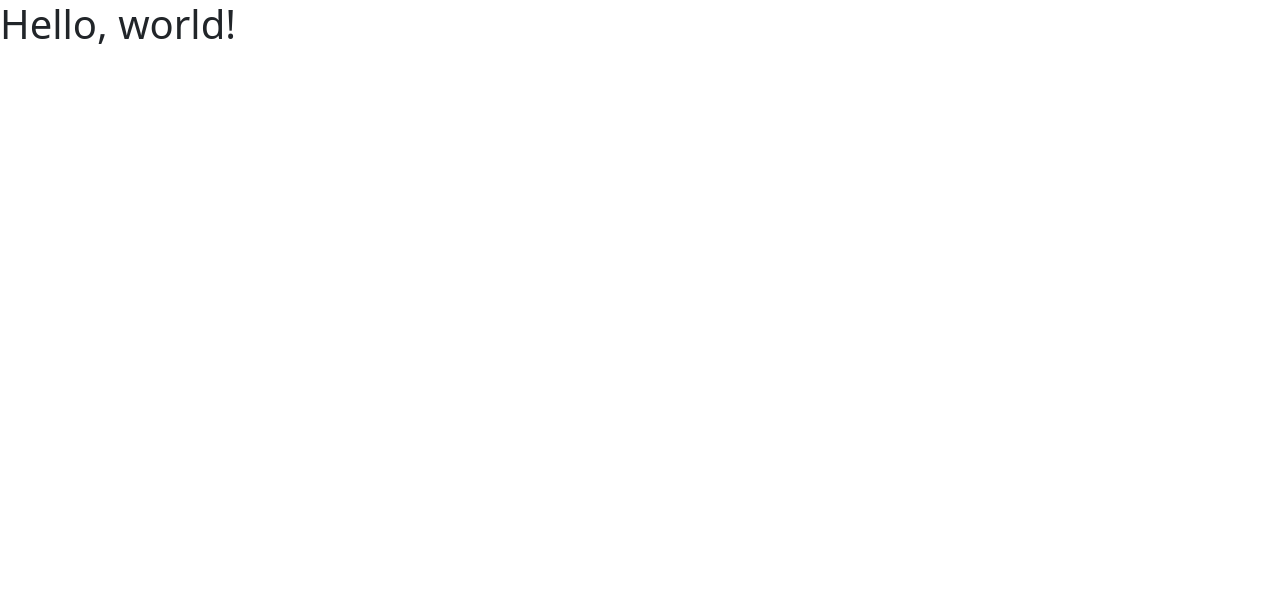
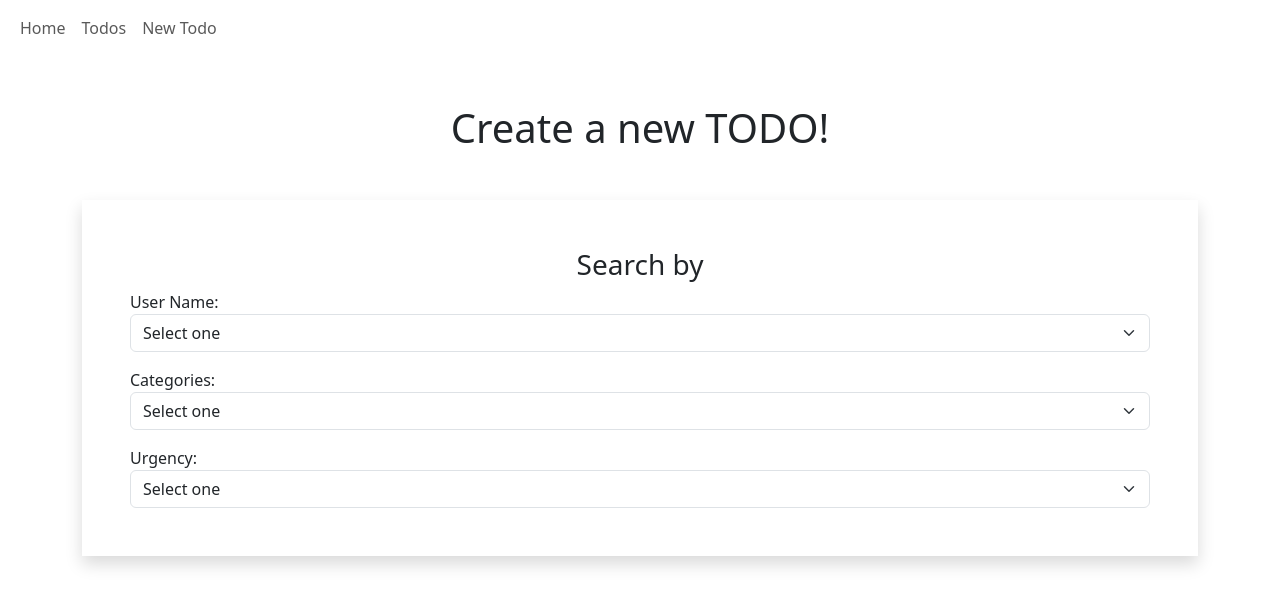
Before and after one commit to CodingElites-Projects/StayOrganized, a plain HTML site: page new-todo.html in a window 1280 px wide. Drawn offline with nearby package versions, Linux system fonts and the light colour scheme.

Commit message:
added 3 dropdowns

```diff
--- a/new-todo.html
+++ b/new-todo.html
@@ -1,15 +1,107 @@
 <!doctype html>
 <html lang="en">
+
 <head>
   <meta charset="utf-8">
   <meta name="viewport" content="width=device-width, initial-scale=1">
   <title>Bootstrap demo</title>
-    <link href="https://cdn.jsdelivr.net/npm/bootstrap@5.3.0/dist/css/bootstrap.min.css" rel="stylesheet" integrity="sha384-9ndCyUaIbzAi2FUVXJi0CjmCapSmO7SnpJef0486qhLnuZ2cdeRhO02iuK6FUUVM" crossorigin="anonymous">
+  <link href="https://cdn.jsdelivr.net/npm/bootstrap@5.3.0/dist/css/bootstrap.min.css" rel="stylesheet"
+    integrity="sha384-9ndCyUaIbzAi2FUVXJi0CjmCapSmO7SnpJef0486qhLnuZ2cdeRhO02iuK6FUUVM" crossorigin="anonymous">
   <link rel="stylesheet" href="css/style.css">
 </head>
+
 <body>
-    <h1>Hello, world!</h1>
-    <script src="https://cdn.jsdelivr.net/npm/bootstrap@5.3.0/dist/js/bootstrap.bundle.min.js" integrity="sha384-geWF76RCwLtnZ8qwWowPQNguL3RmwHVBC9FhGdlKrxdiJJigb/j/68SIy3Te4Bkz" crossorigin="anonymous"></script>
+
+  <header>
+    <header class="mb-5">
+      <nav class="navbar navbar-expand-lg">
+        <div class="container-fluid">
+          <button class="navbar-toggler" type="button" data-bs-toggle="collapse"
+            data-bs-target="#navbarSupportedContent" aria-controls="navbarSupportedContent" aria-expanded="false"
+            aria-label="Toggle navigation">
+            <span class="navbar-toggler-icon"></span>
+          </button>
+          <div class="collapse navbar-collapse" id="navbarSupportedContent">
+            <ul class="navbar-nav me-auto mb-2 mb-lg-0">
+              <li class="nav-item">
+                <a class="nav-link" href="index.html">Home</a>
+              </li>
+              <li class="nav-item">
+                <a class="nav-link" href="todos.html">Todos</a>
+              </li>
+              <li class="nav-item">
+                <a class="nav-link" href="new-todo.html">New Todo</a>
+              </li>
+            </ul>
+          </div>
+        </div>
+      </nav>
+    </header>
+  </header>
+
+
+
+  <main>
+
+    <!---------------------------Create 3 dropdowns------------------------------>
+    <div class="container">
+
+      <h1 class="mb-5 text-center">Create a new TODO!</h1>
+
+
+      <div class="container shadow mt-4 p-5">
+        <div id="searchSelectRow" class="row">
+          <h3 class="text-center">Search by</h3>
+          <div class="col">
+            <div class="mb-3">
+              <label for="searchSelect">User Name:</label>
+              <select class="form-select" id="searchSelect" aria-label="select">
+                <option value="">Select one</option>
+                <option value="">username</option>
+                <option value=""> username</option>
+
+              </select>
+            </div>
+          </div>
+        </div>
+        <div id="categorySelectRow" class="row">
+
+          <div class="col">
+            <label for="categorySelect">Categories:</label>
+            <select class="form-select" id="categorySelect">
+              <option value="">Select one</option>
+            </select>
+          </div>
+
+        </div>
+        <div id="categorySelectRow" class="row">
+
+          <div class="col mt-3">
+            <label for="UrgencySelect">Urgency:</label>
+            <select class="form-select" id="UrgencySelect">
+              <option value="">Select one</option>
+            </select>
+          </div>
+
+        </div>
+      </div>
+    </div>
+
+
+
+
+  </main>
+
+
+
+
+
+
+
+  <script src="https://cdn.jsdelivr.net/npm/bootstrap@5.3.0/dist/js/bootstrap.bundle.min.js"
+    integrity="sha384-geWF76RCwLtnZ8qwWowPQNguL3RmwHVBC9FhGdlKrxdiJJigb/j/68SIy3Te4Bkz"
+    crossorigin="anonymous"></script>
   <script src="scripts/new-todo.js"></script>
 </body>
+
 </html>
```
Also changed, not shown: todos.html (renamed from todo.html). Lines whose indentation alone changed are shown as unchanged.
